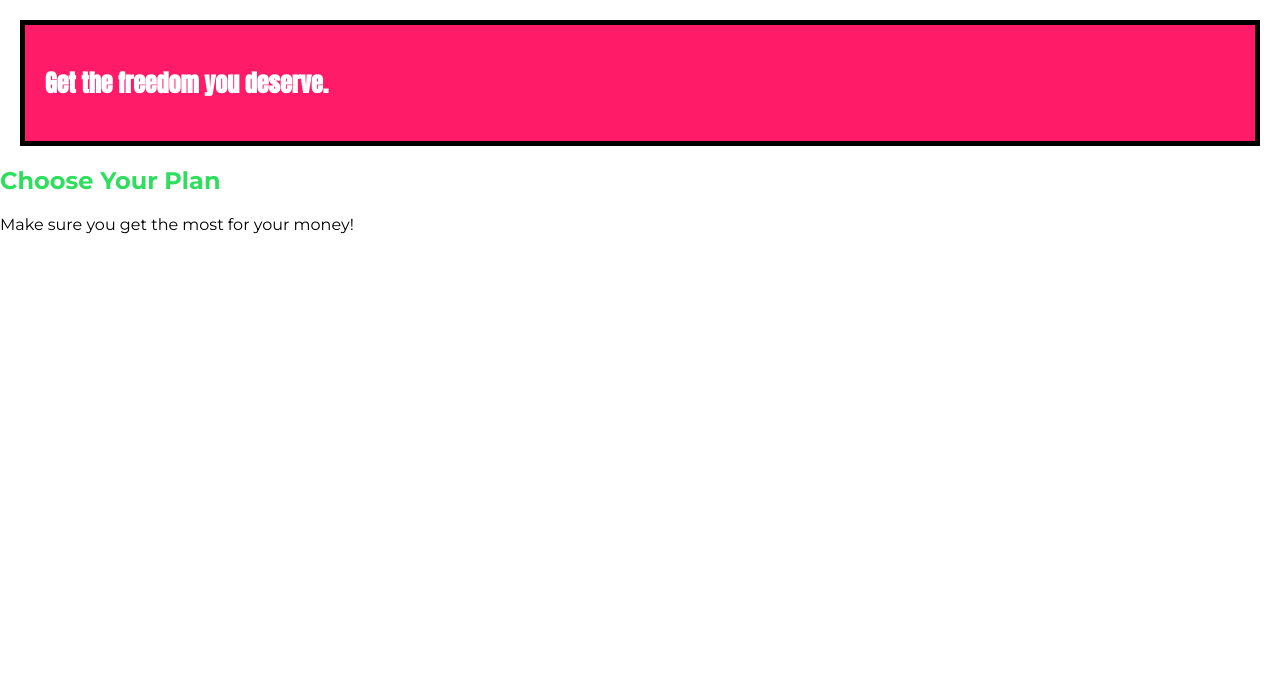
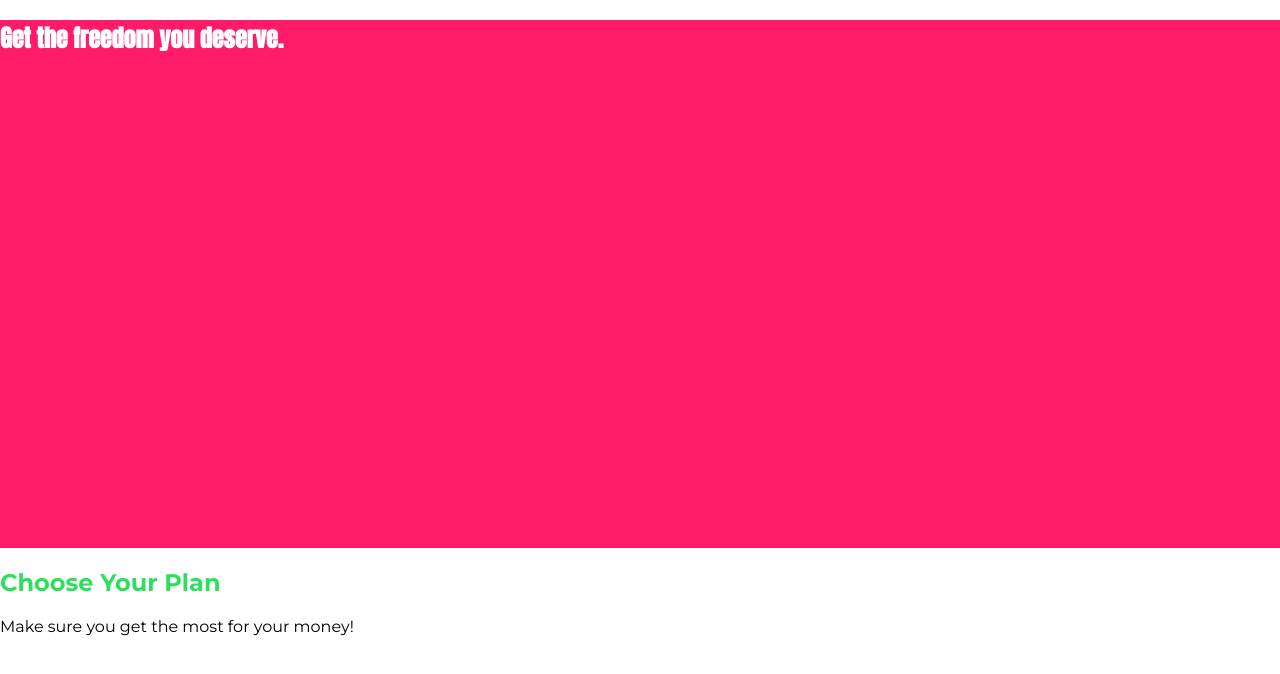
Before and after one commit to rickcarvlh/CSS_CompleteGuidePractice, a plain HTML site: page 02-introducing-the-box-model/index.html in a window 1280 px wide. Drawn offline with Linux system fonts and the light colour scheme.

Commit message:
shorthands and height and width properties

```diff
--- a/02-introducing-the-box-model/main.css
+++ b/02-introducing-the-box-model/main.css
@@ -6,9 +6,9 @@ body {
 
 #product-overview {
     background: #ff1b68;
-    padding:20px;
-    border:5px solid black;
-    margin: 20px;
+    width: 100;
+    height: 528px;
+
 }
 
 .section-title {
```
Also changed, not shown: 1 other file.
